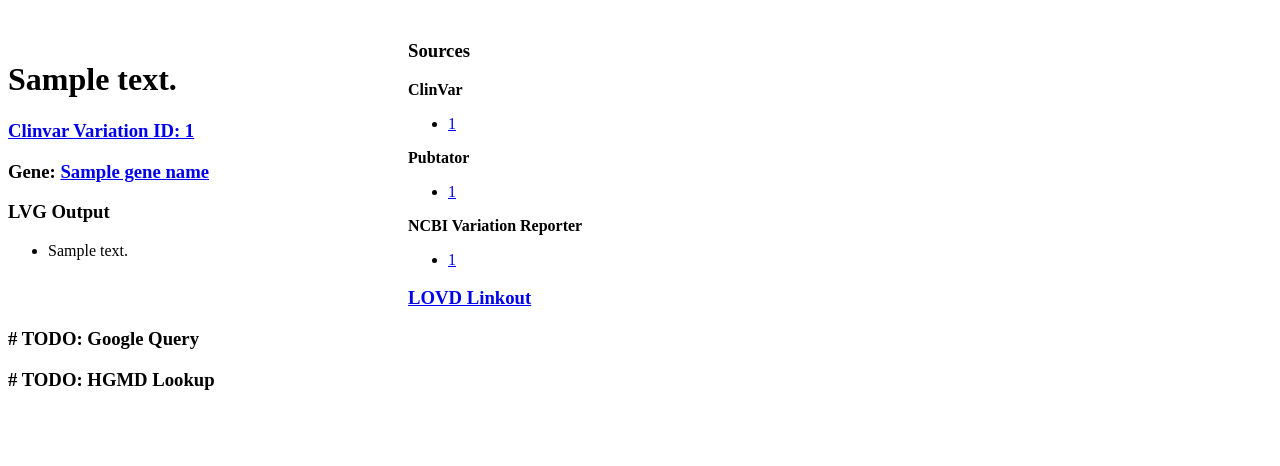
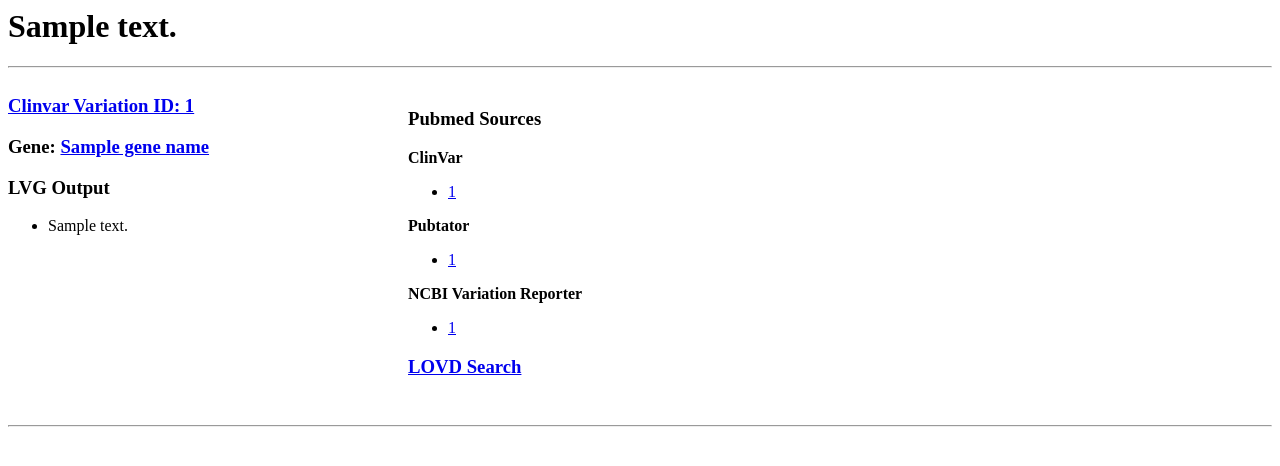
Before and after one commit to text2gene/text2gene, a Flask app: template text2gene/templates/query.html in a window 1280 px wide. Shown: the top 466 px of the page. Run offline with Flask 2, Linux system fonts and the light colour scheme; the template is opened without the code that fills it: most values are stand-ins (such as "Sample title", 1, 10 or a date in 2020).

Commit message:
making the results report look a little nicer.

```diff
--- a/text2gene/report_utils.py
+++ b/text2gene/report_utils.py
@@ -24,7 +24,7 @@ def get_lovd_url(gene_name, position):
     elif gene_name == 'OTOF':
         tmpl = 'https://research.cchmc.org/LOVD2/variants.php?select_db=OTOF&action=search_unique&order=Variant%2FDNA%2CASC&search_Variant%2FDNA={pos}'
     else:
-        return 'NOPE'
+        return None
     return tmpl.format(pos=position)
 
 def get_hgnc_url_for_hgnc_id(hgnc_id):
--- a/text2gene/templates/query.html
+++ b/text2gene/templates/query.html
@@ -1,34 +1,42 @@
 <html>
-<head><title>Text2Gene HgvsQuery</title>
+<head>
+    <title>Text2Gene HgvsQuery</title>
     <style>
-    #left
-    {
-        width: 350px;
+            #left {
+                width: 380px;
                 float: left;
             }
 
-    #right
-    {
+            #right {
                 margin-top: 40px;
-        margin-left: 400px; /* Change this to whatever the width of your left column is*/
+                margin-left: 400px;
+                padding-bottom: 20px;
             }
 
-    .ncbi_tag
-    {
+            .ncbi_tag {
                 color: darkolivegreen;
             }
-    .clear
-    {
+
+            .error {
+                color: red;
+            }
+
+            .clear {
                 clear: both;
             }
     </style>
 </head>
+
 <body>
 
-<div class="clear">{{ error_msg }}</div>
+<div class="clear">
+    <h1>{{ hgvs_text }}</h1>
+    <span class="error">{{ error_msg }}</span>
+</div>
+
+<hr />
 
 <div id="left">
-    <h1>{{ hgvs_text }}</h1>
     <h3><a href="{{ clinvar.url }}">Clinvar Variation ID: {{ clinvar.variationID }}</a></h3>
 
     {% if ncbi_gene_url %}<h3>Gene: <a href="{{ ncbi_gene_url }}">{{ gene_name }}</a></h3>{% else %}
@@ -47,7 +55,7 @@
 
 <div id="right">
 
-    <h3>Sources</h3>
+    <h3>Pubmed Sources</h3>
 
     <p><strong>ClinVar</strong></p>
     {% if clinvar.pmids %}
@@ -78,12 +86,19 @@
         (None)
     {% endif %}
 
-    <h3><a href="{{lovd_url}}">LOVD Linkout</a></h3>
+
+    {% if lovd_url %}<h3><a href="{{lovd_url}}">LOVD Search</a></h3>{% endif %}
+
 </div>
 
+
+<div class="clear">
+<hr /></div>
+<!--
 <h3># TODO: Google Query</h3>
 
 <h3># TODO: HGMD Lookup</h3>
+-->
 
 </body>
 </html>
```
Lines whose indentation alone changed are shown as unchanged.
